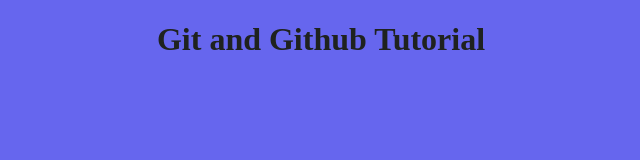
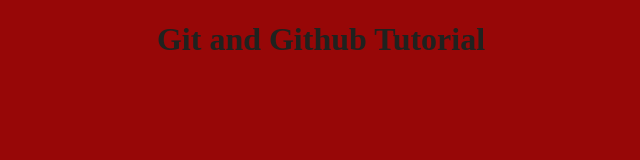
Before and after one commit to xiling1988/testing-git, a plain HTML site: page index.html in a window 1280 px wide. Shown: the whole page, without its empty margins (319-959 px from the left). Drawn offline with Linux system fonts and the light colour scheme.

Commit message:
background color change to redish

```diff
--- a/main.css
+++ b/main.css
@@ -1,7 +1,7 @@
 body {
-      background: rgb(102, 102, 238);
-    }
-    h1 {
-      color: rgb(31, 34, 31);
-      text-align: center;
-    }
+  background: rgb(151, 7, 7);
+}
+h1 {
+  color: rgb(31, 34, 31);
+  text-align: center;
+}
```
